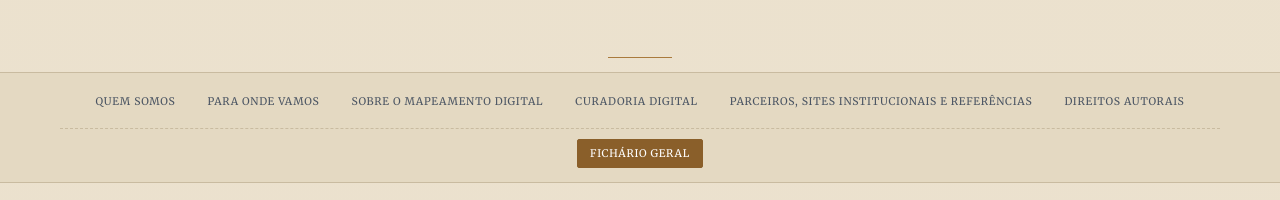
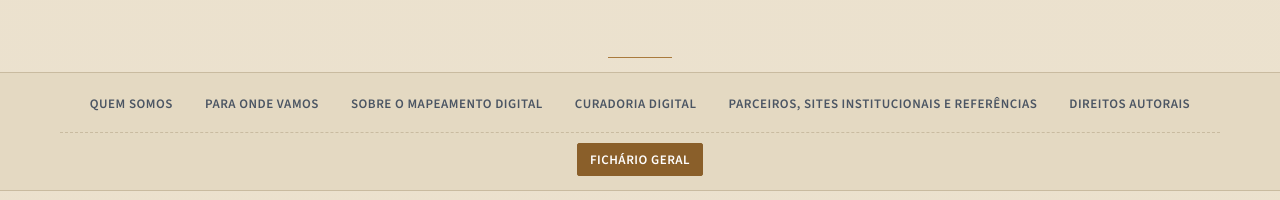
Before and after one commit to borbagabriel98/BancoDeDadosCartografiaDigital, a plain HTML site: page index.html in a window 1280 px wide. Shown: the part 268-468 px from the top of the page. Drawn offline with nearby package versions, Linux system fonts and the light colour scheme.

Commit message:
Update site.css

```diff
--- a/css/site.css
+++ b/css/site.css
@@ -1,4 +1,4 @@
-@import url('https://fonts.googleapis.com/css2?family=Merriweather:wght@400;700&display=swap');
+@import url('https://fonts.googleapis.com/css2?family=Merriweather:wght@400;700&family=Source+Sans+3:wght@600&display=swap');
 
   :root{
     --paper: #EFE7D6;
@@ -26,6 +26,7 @@
 
     --escala-fonte: 1;
     --fonte-texto: 'Merriweather', 'Georgia', serif;
+    --fonte-menu: 'Source Sans 3', 'Segoe UI', Arial, sans-serif;
   }
 
   *{box-sizing:border-box;}
@@ -266,9 +267,10 @@
     width:100%;
   }
   .site-nav a{
-    font-family:var(--fonte-texto);
-    font-size:calc(10.5px * var(--escala-fonte));
-    letter-spacing:.07em;
+    font-family:var(--fonte-menu);
+    font-weight:600;
+    font-size:calc(13px * var(--escala-fonte));
+    letter-spacing:.04em;
     text-transform:uppercase;
     color:var(--ink-soft);
     background:transparent;
@@ -277,7 +279,8 @@
     border-radius:2px;
     cursor:pointer;
     transition: all .15s ease;
-    white-space:nowrap;
+    max-width:100%;
+    text-align:center;
   }
   .site-nav a:hover{
     color:var(--ink);
```
